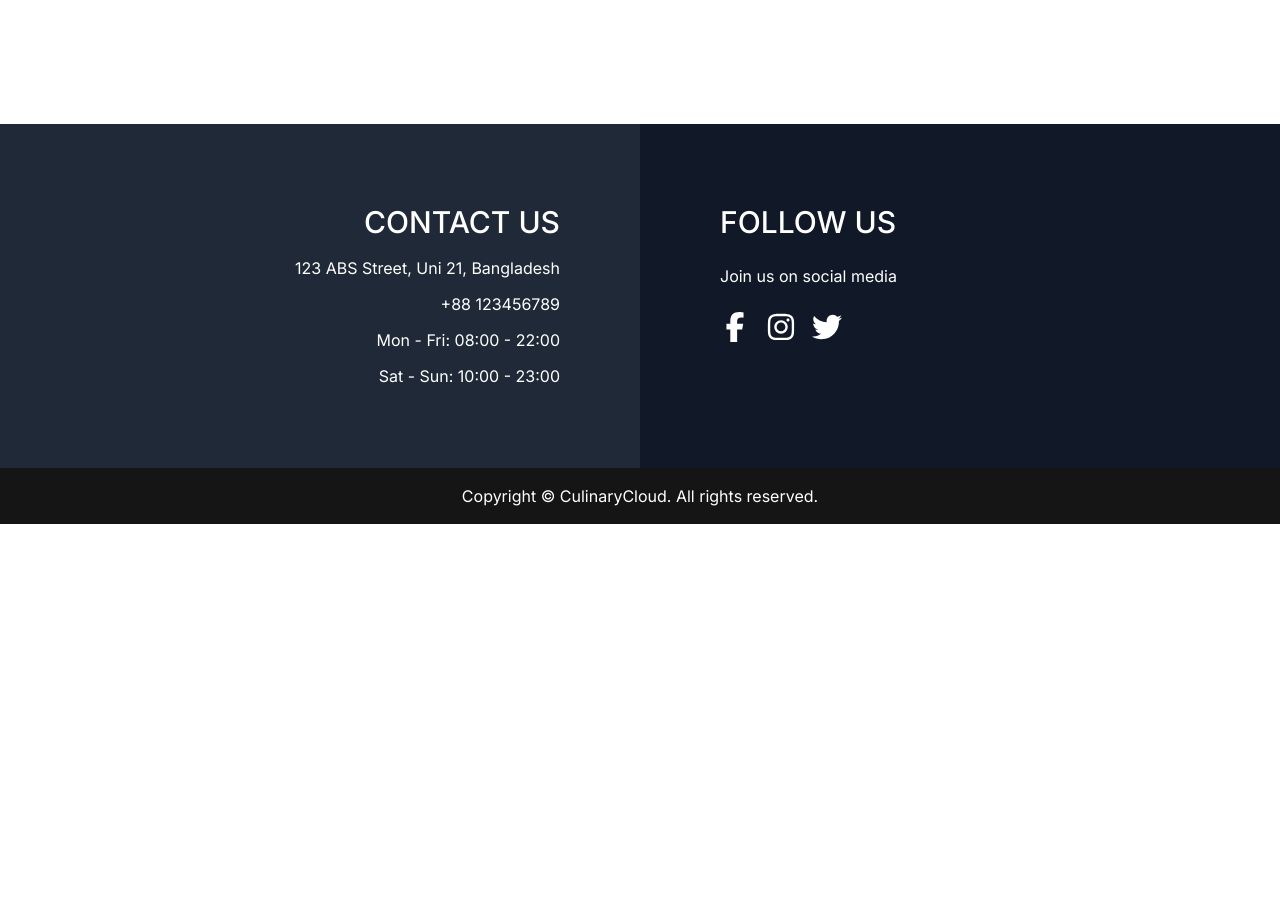
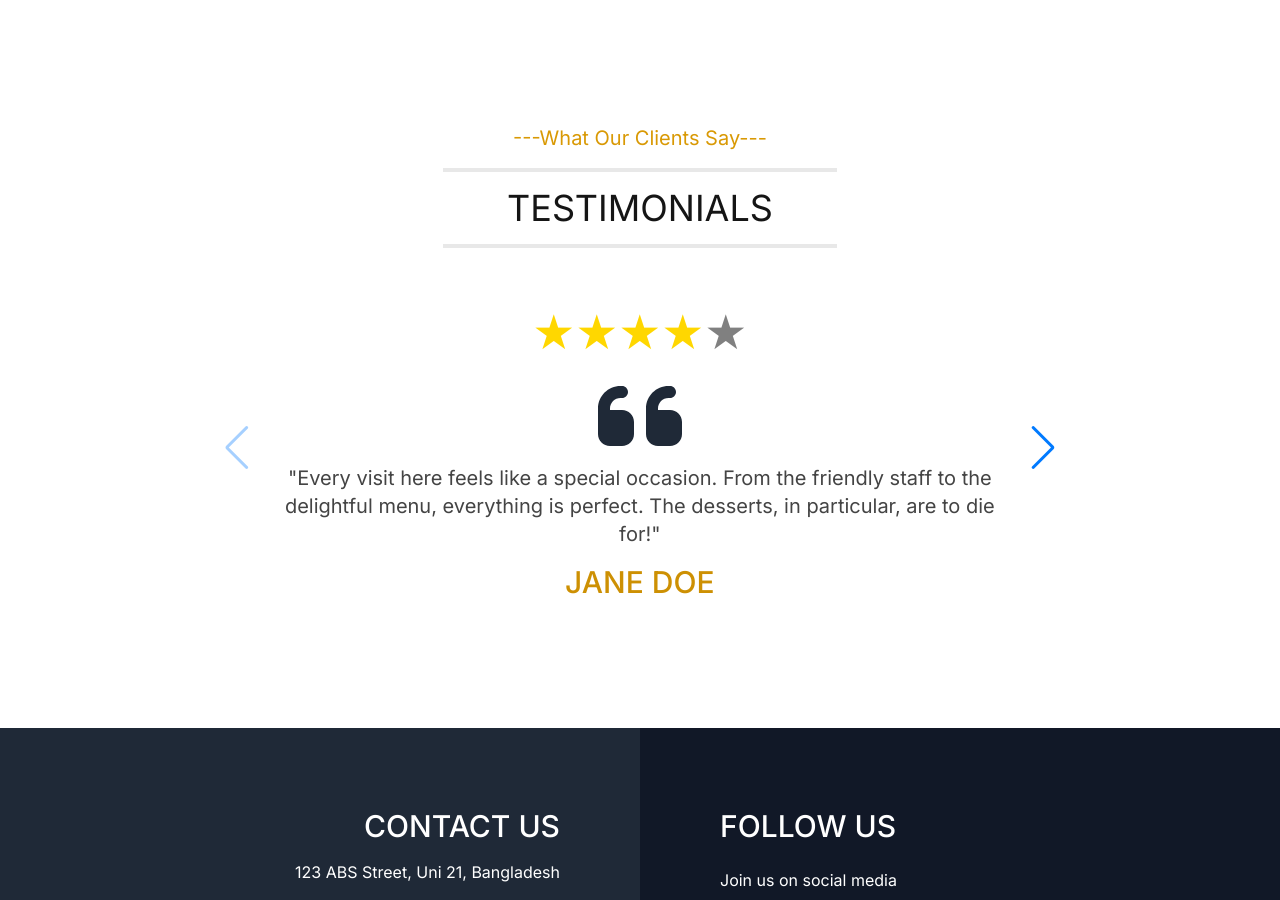
Before and after one commit to mahmuddevs/bistro-boss-restaurant-client, a React (Vite) app: page / in a window 1280 px wide. Shown: the part 4620-5520 px from the top of the page. Before the commit the page ends 5144 px from the top, so only its background shows below. Built offline with nearby package versions, Linux system fonts and the light colour scheme.

Commit message:
completed the home page

```diff
--- a/package.json
+++ b/package.json
@@ -16,6 +16,7 @@
     "react-helmet-async": "^2.0.5",
     "react-icons": "^5.4.0",
     "react-router-dom": "^6.28.1",
+    "react-stars": "^2.2.5",
     "swiper": "^11.1.15"
   },
   "devDependencies": {
--- a/src/pages/home/Home.jsx
+++ b/src/pages/home/Home.jsx
@@ -5,6 +5,7 @@ import FromMenu from "./components/FromMenu"
 import HomeAbout from "./components/HomeAbout"
 import OrderOnline from "./components/OrderOnline"
 import Recommend from "./components/Recommend"
+import Testimonials from "./components/Testimonials"
 
 const Home = () => {
     return (
@@ -16,6 +17,7 @@ const Home = () => {
             <FromMenu />
             <Recommend />
             <Featured />
+            <Testimonials />
         </>
     )
 }
--- a/src/pages/home/components/Featured.jsx
+++ b/src/pages/home/components/Featured.jsx
@@ -3,7 +3,7 @@ import SectionHeading from "../../../components/SectionHeading"
 const Featured = () => {
     return (
         <div style={{ backgroundColor: 'rgba(21, 21, 21, 0.7)', backgroundImage: `url('/assets/home/featured.jpg')`, backgroundBlendMode: 'overlay' }}
-            className="bg-cover bg-center bg-no-repeat my-16 md:my-32  py-16 md:py-32"
+            className="bg-cover bg-center bg-no-repeat my-16 md:my-32 py-16 md:py-32"
         >
             <section className="w-11/12 md:container xl:w-8/12 mx-auto">
                 <SectionHeading subHeading='Check it Out' heading='FEATURED DISH FROM OUR MENU' textWhite={true} />
--- /dev/null
+++ b/src/pages/home/components/Testimonials.jsx
@@ -0,0 +1,78 @@
+import { Swiper, SwiperSlide } from 'swiper/react';
+
+import 'swiper/css';
+import 'swiper/css/effect-fade';
+import 'swiper/css/navigation';
+import 'swiper/css/pagination';
+
+import { EffectFade, Navigation } from 'swiper/modules';
+import SectionHeading from '../../../components/SectionHeading';
+import ReactStars from 'react-stars';
+import { FaQuoteLeft } from 'react-icons/fa6';
+
+const Testimonials = () => {
+    return (
+        <div className='w-full sm:w-11/12 md:container xl:w-8/12 mx-auto mb-16 md:mb-32'>
+            <SectionHeading subHeading='What Our Clients Say' heading='TESTIMONIALS' />
+            <Swiper
+                spaceBetween={30}
+                effect={'fade'}
+                navigation={true}
+                pagination={{
+                    clickable: true,
+                }}
+                modules={[EffectFade, Navigation]}
+                className="mySwiper"
+                fadeEffect={{ crossFade: true }}
+            >
+                <SwiperSlide>
+                    <div className='flex flex-col items-center w-10/12 mx-auto'>
+                        <ReactStars
+                            count={5}
+                            value={4}
+                            edit={false}
+                            half={true}
+                            size={48}
+                            color2={'#ffd700'}
+                        />
+                        <h3 className='text-8xl'><FaQuoteLeft /></h3>
+                        <p className='text-center text-[#444444] font-normal text-base sm:text-xl mb-4'>"Every visit here feels like a special occasion. From the friendly staff to the delightful menu, everything is perfect. The desserts, in particular, are to die for!"</p>
+                        <h4 className='text-[#CD9003] font-medium text-xl sm:text-3xl uppercase'>JANE DOE</h4>
+                    </div>
+                </SwiperSlide>
+                <SwiperSlide>
+                    <div className='flex flex-col items-center w-10/12 mx-auto'>
+                        <ReactStars
+                            count={5}
+                            value={5}
+                            edit={false}
+                            half={true}
+                            size={48}
+                            color2={'#ffd700'}
+                        />
+                        <h3 className='text-8xl'><FaQuoteLeft /></h3>
+                        <p className='text-center text-[#444444] font-normal text-base sm:text-xl mb-4'>"This restaurant has become my go-to spot for family dinners. The ambiance is cozy, the service is exceptional, and the dishes are absolutely mouthwatering. Highly recommended!"</p>
+                        <h4 className='text-[#CD9003] font-medium text-xl sm:text-3xl uppercase'>Emily Brown</h4>
+                    </div>
+                </SwiperSlide>
+                <SwiperSlide>
+                    <div className='flex flex-col items-center w-10/12 mx-auto'>
+                        <ReactStars
+                            count={5}
+                            value={3.5}
+                            edit={false}
+                            half={true}
+                            size={48}
+                            color2={'#ffd700'}
+                        />
+                        <h3 className='text-8xl'><FaQuoteLeft /></h3>
+                        <p className='text-center text-[#444444] font-normal text-base sm:text-xl mb-4'>"The food here is simply exquisite! The flavors are perfectly balanced, and the presentation is top-notch. It's clear the chefs put a lot of love into their work. A true gem for food lovers!"</p>
+                        <h4 className='text-[#CD9003] font-medium text-xl sm:text-3xl uppercase'>John Smith</h4>
+                    </div>
+                </SwiperSlide>
+            </Swiper>
+        </div>
+    )
+}
+
+export default Testimonials
```
Also changed, not shown: 1 other file (tests, documents, lock files or other folders).
